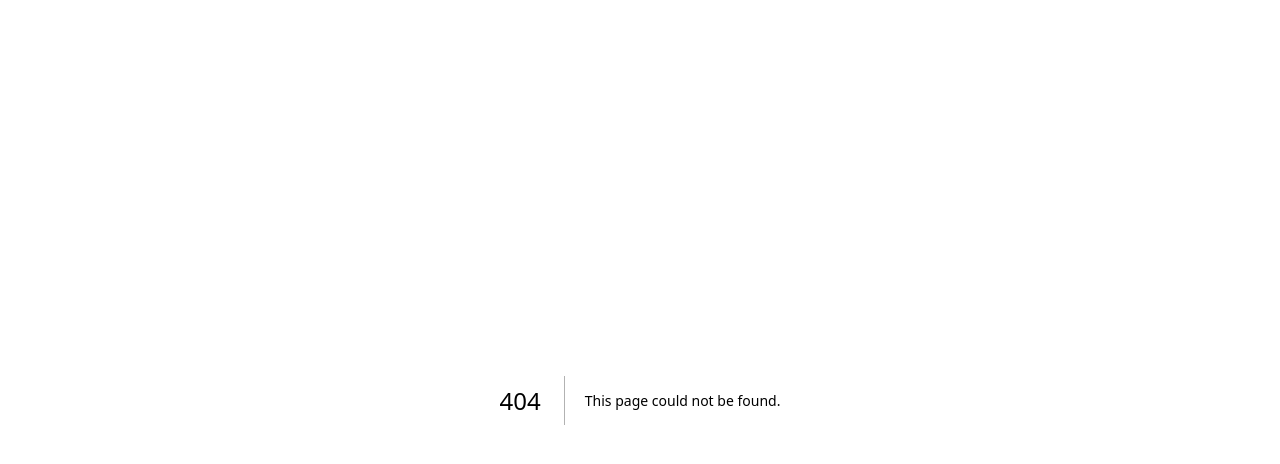
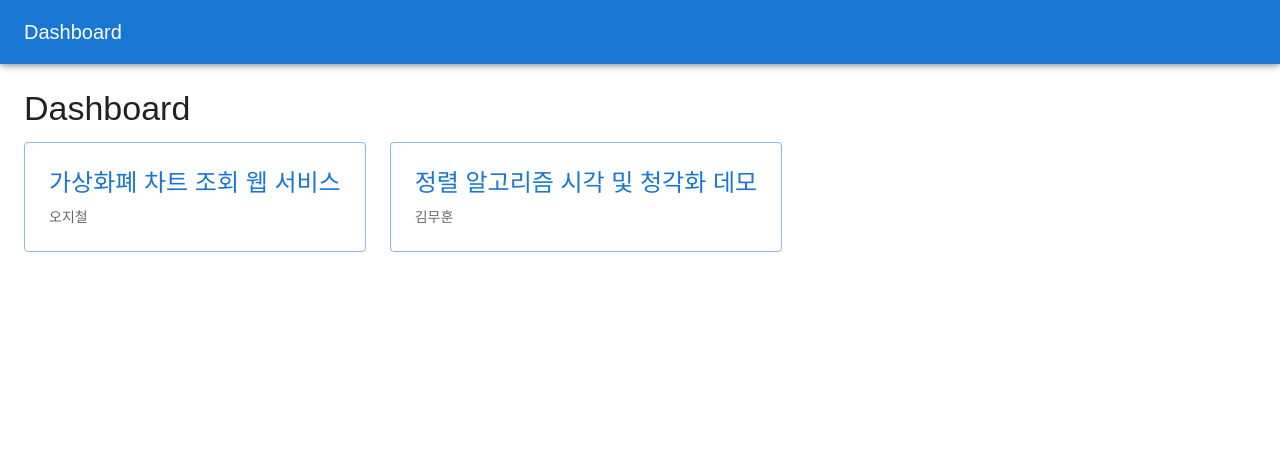
Before and after one commit to ez-25/team-silicon, a Next.js app in the folder apps/web/: page /charts/chart1/component in a window 1280 px wide. Before the commit this address had no page. Shown: the top 464 px of the page. Built offline with nearby package versions, Linux system fonts and the light colour scheme; a web font is replaced by a local one.

Commit message:
다크모드

```diff
--- /dev/null
+++ b/apps/web/app/charts/chart1/component/layout.tsx
@@ -0,0 +1,39 @@
+import type { Metadata } from 'next';
+import localFont from 'next/font/local';
+import '@repo/ui/globals.css';
+
+import ThemeProvider from '@/components/layout/ThemeProvider';
+import MainLayout from '@/components/layout/MainLayout';
+import { Providers } from '@/shared/providers/providers';
+
+const geistSans = localFont({
+  src: './fonts/GeistVF.woff',
+  variable: '--font-geist-sans',
+});
+const geistMono = localFont({
+  src: './fonts/GeistMonoVF.woff',
+  variable: '--font-geist-mono',
+});
+
+export const metadata: Metadata = {
+  title: 'Dashboard',
+  description: 'Frontend project with Turborepo, NextJS, MUI',
+};
+
+export default function RootLayout({
+  children,
+}: Readonly<{
+  children: React.ReactNode;
+}>) {
+  return (
+    <html lang="en">
+      <body className={`${geistSans.variable} ${geistMono.variable}`}>
+        <ThemeProvider>
+          <MainLayout>
+            <Providers>{children}</Providers>
+          </MainLayout>
+        </ThemeProvider>
+      </body>
+    </html>
+  );
+}
--- /dev/null
+++ b/apps/web/app/charts/chart1/component/page.tsx
@@ -0,0 +1,58 @@
+'use client';
+
+import { Typography, Box, Button } from '@mui/material';
+import { useRouter } from 'next/navigation';
+
+export default function HomePage() {
+  const router = useRouter();
+
+  return (
+    <div>
+      <Typography variant="h4" gutterBottom>
+        Dashboard
+      </Typography>
+
+      <Box sx={{ display: 'flex', gap: 3, flexWrap: 'wrap' }}>
+        <Button
+          variant="outlined"
+          onClick={() => router.push('/charts/chart1')}
+          sx={{
+            p: 3,
+            height: 'auto',
+            textAlign: 'left',
+            justifyContent: 'flex-start',
+            flexDirection: 'column',
+            alignItems: 'flex-start',
+          }}
+        >
+          <Typography variant="h5" gutterBottom>
+            가상화폐 차트 조회 웹 서비스
+          </Typography>
+          <Typography variant="body2" color="text.secondary">
+            오지철
+          </Typography>
+        </Button>
+
+        <Button
+          variant="outlined"
+          onClick={() => router.push('/charts/chart2')}
+          sx={{
+            p: 3,
+            height: 'auto',
+            textAlign: 'left',
+            justifyContent: 'flex-start',
+            flexDirection: 'column',
+            alignItems: 'flex-start',
+          }}
+        >
+          <Typography variant="h5" gutterBottom>
+            정렬 알고리즘 시각 및 청각화 데모
+          </Typography>
+          <Typography variant="body2" color="text.secondary">
+            김무훈
+          </Typography>
+        </Button>
+      </Box>
+    </div>
+  );
+}
--- a/packages/ui/src/globals.css
+++ b/packages/ui/src/globals.css
@@ -8,7 +8,7 @@
 @media (prefers-color-scheme: dark) {
   :root {
     --background: #0a0a0a;
-    --foreground: #ededed;
+    --foreground: #040000;
   }
 }
 
```
